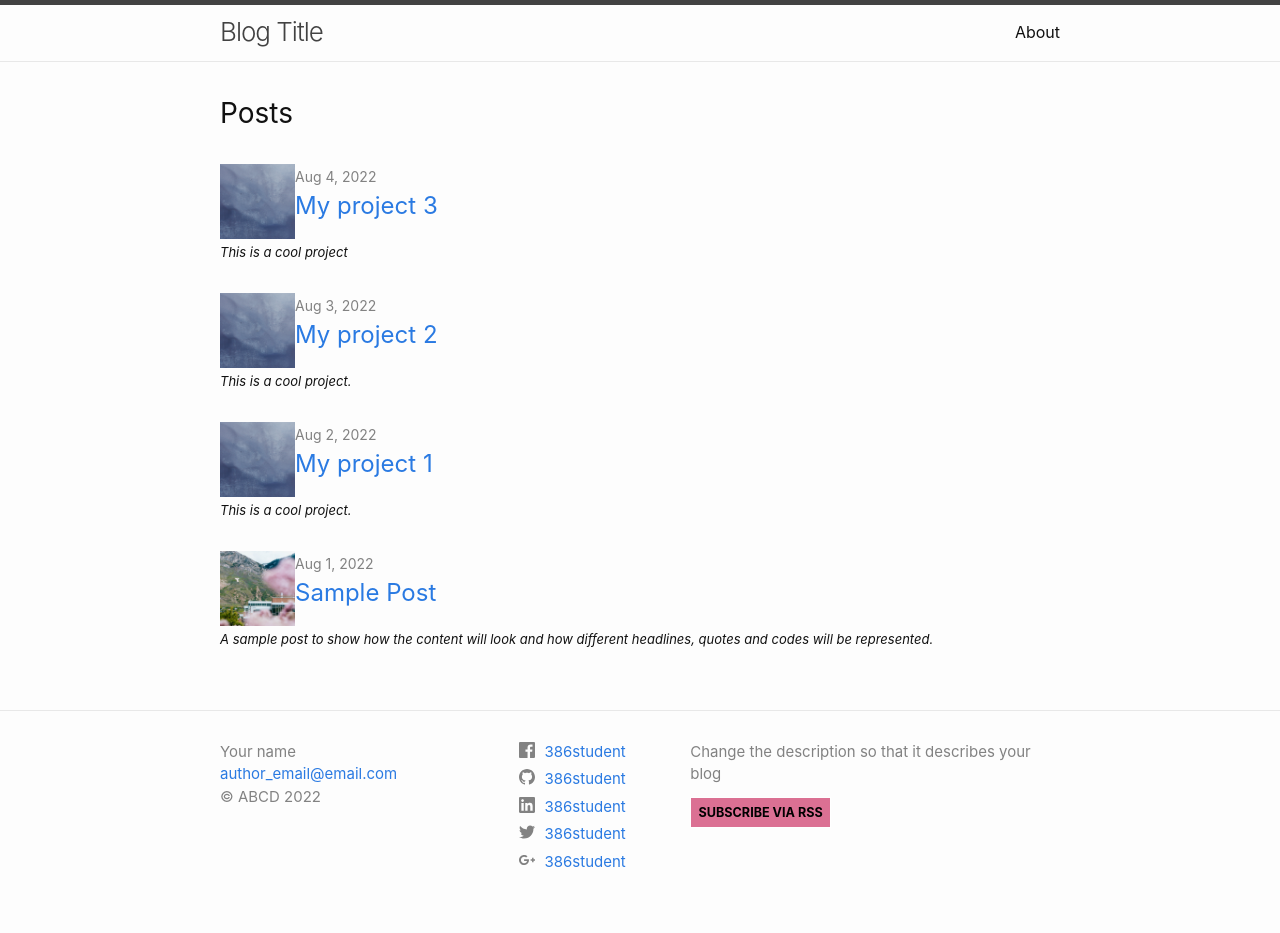
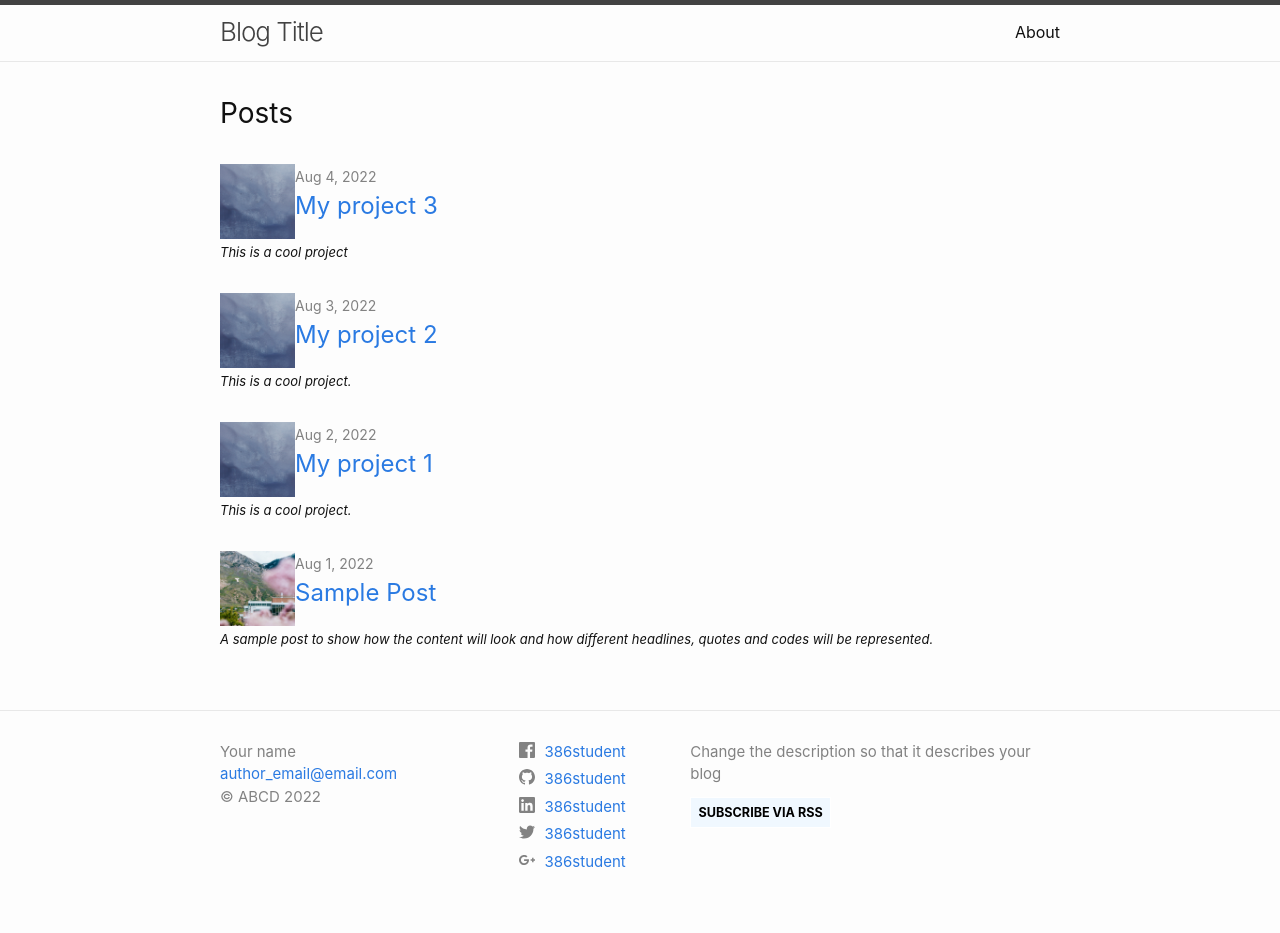
Before and after one commit to runstats21/stat-386-projects, a Jekyll site: the page built from index.markdown, in a window 1280 px wide. Built offline with Jekyll 4.4.1, drawn with Linux system fonts in a browser that asks for light colours.

Commit message:
Update _layout.scss

```diff
--- a/_sass/minima/_layout.scss
+++ b/_sass/minima/_layout.scss
@@ -286,7 +286,7 @@
   padding-left: calc(0.5em + 0.08vw);
   padding-right: calc(0.5em + 0.08vw);
   color: black;
-  background-color: palevioletred;
+  background-color: aliceblue;
   text-align: center;
   text-transform: uppercase;
   font-weight: bold;
```
